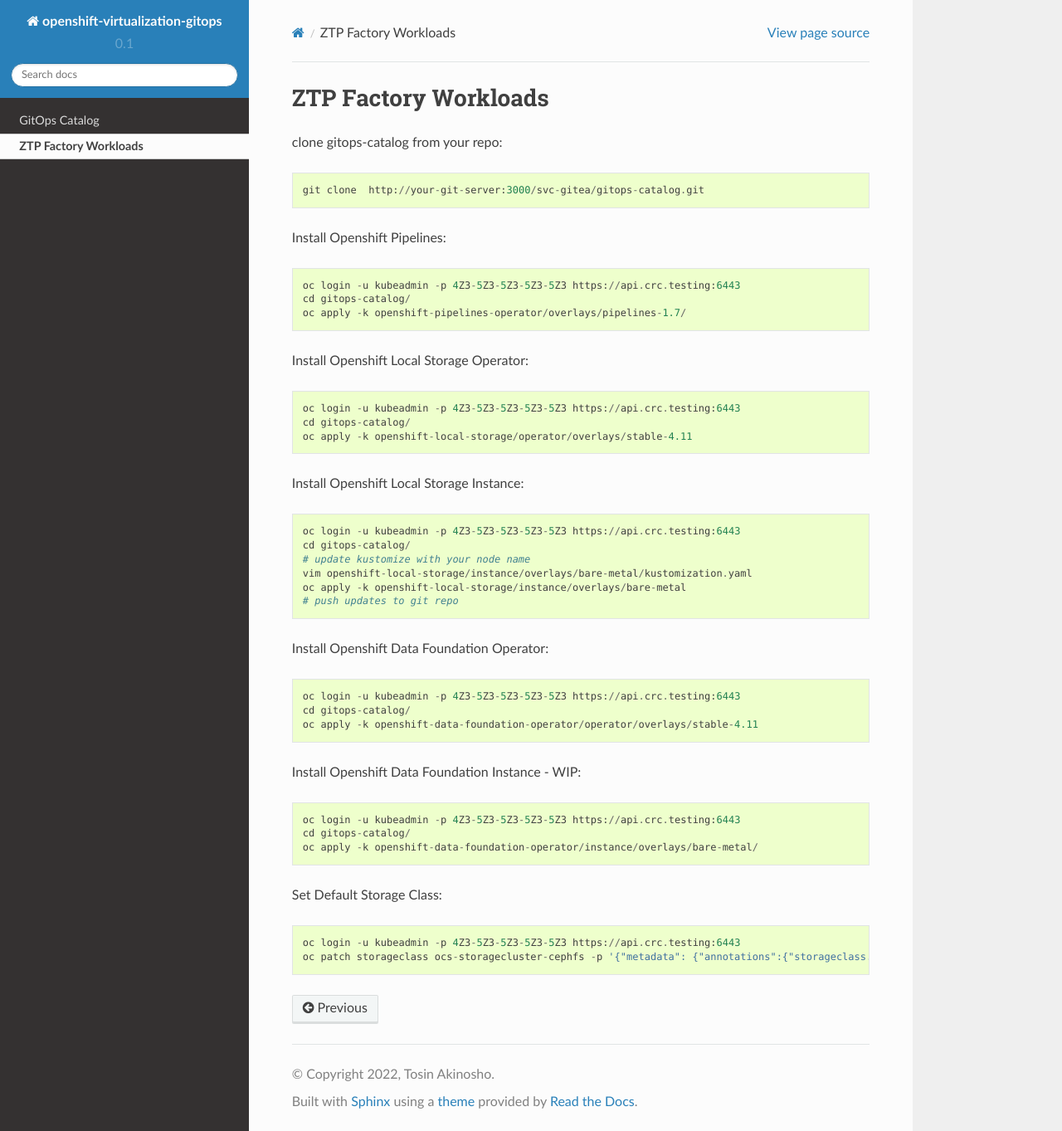
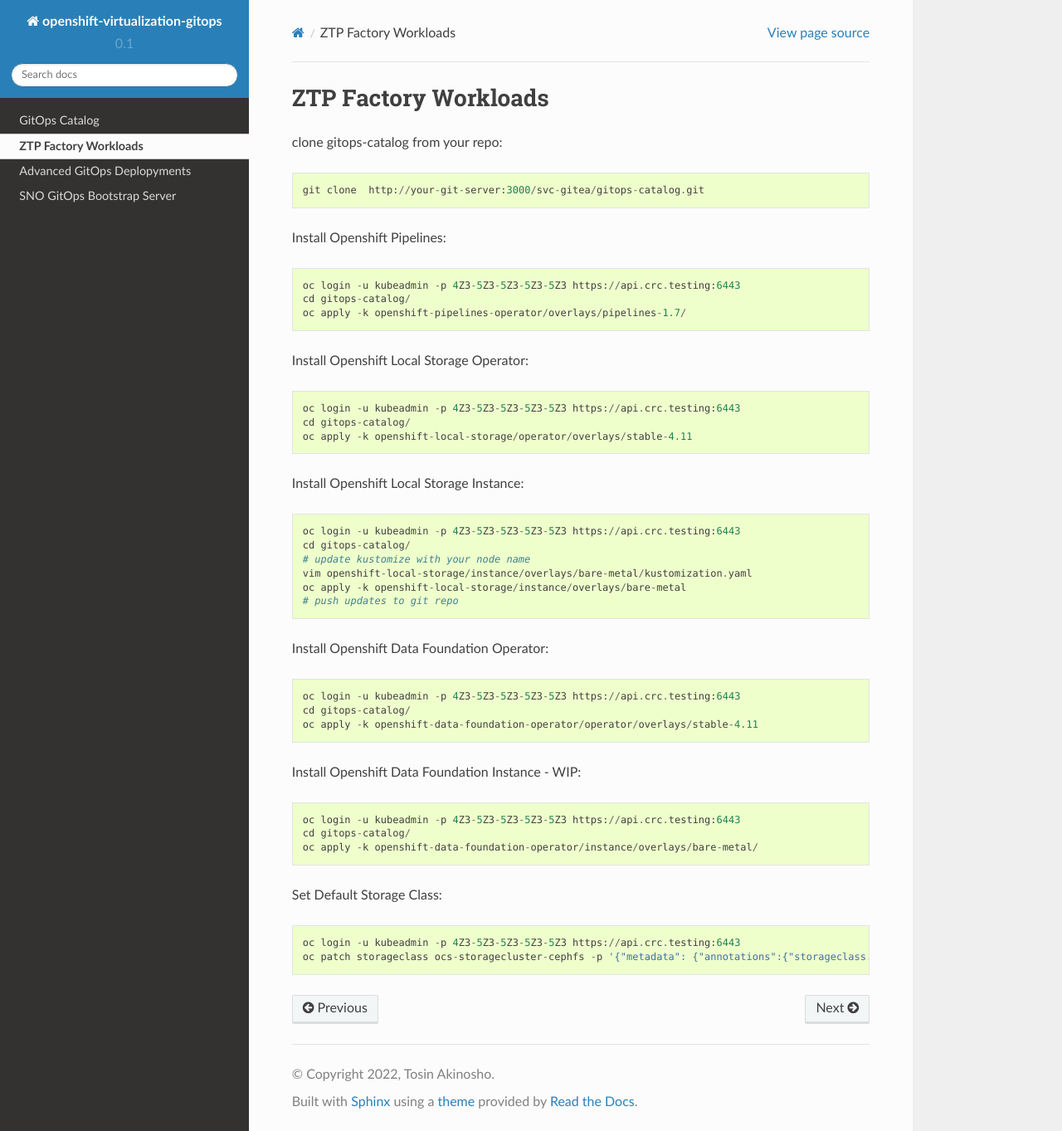
Before and after one commit to tosin2013/kvm-gitops, a Sphinx documentation site: the page built from docs/ztp-factory-workloads.rst, in a window 1280 px wide and 1363 px high. Shown: the whole window at 83% size. Built offline with Sphinx 7.4.7 and the Read the Docs theme 2.0.0, drawn with Linux system fonts in a browser that asks for light colours.

Commit message:
adding more functions

```diff
--- /dev/null
+++ b/docs/advanced-gitops-deployments.rst
@@ -0,0 +1,2 @@
+Advanced GitOps Deplopyments
+==========================================
--- a/docs/index.rst
+++ b/docs/index.rst
@@ -8,6 +8,8 @@ This repository is used to manage the OpenShift Virtualization GitOps Deployment
 
     gitops-catalog
     ztp-factory-workloads
+    advanced-gitops-deployments
+    sno-gitops-bootstrap-server
 
 Requirements
 ------------
--- /dev/null
+++ b/docs/sno-gitops-bootstrap-server.rst
@@ -0,0 +1,2 @@
+SNO GitOps Bootstrap Server
+==========================================
```
Also changed, not shown: 1 other file.
